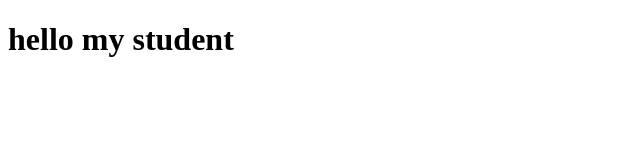
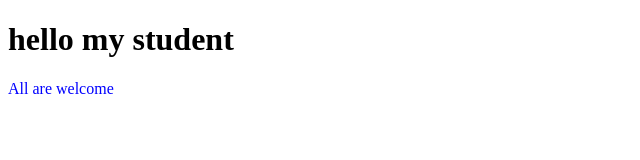
Before and after one commit to somuraj007559/UI-Task, a plain HTML site: page index.html in a window 1280 px wide. Shown: the whole page, without its empty margins (0-640 px from the left). Drawn offline with Linux system fonts and the light colour scheme.

Commit message:
new line added

```diff
--- a/index.html
+++ b/index.html
@@ -7,5 +7,6 @@
 </head>
 <body>
     <h1>hello my student </h1>
+    <p style="color: blue;">All are welcome</p>
 </body>
 </html>
```
